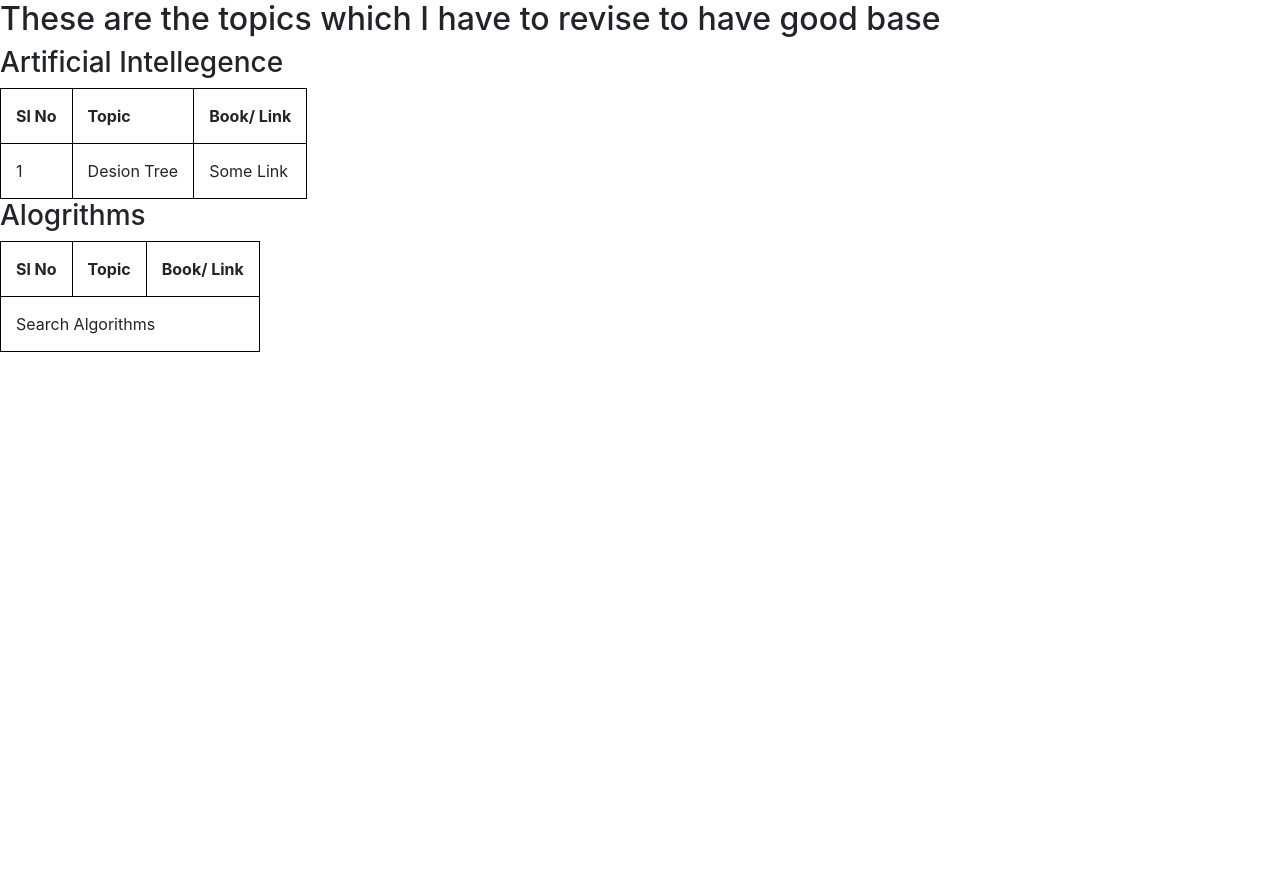
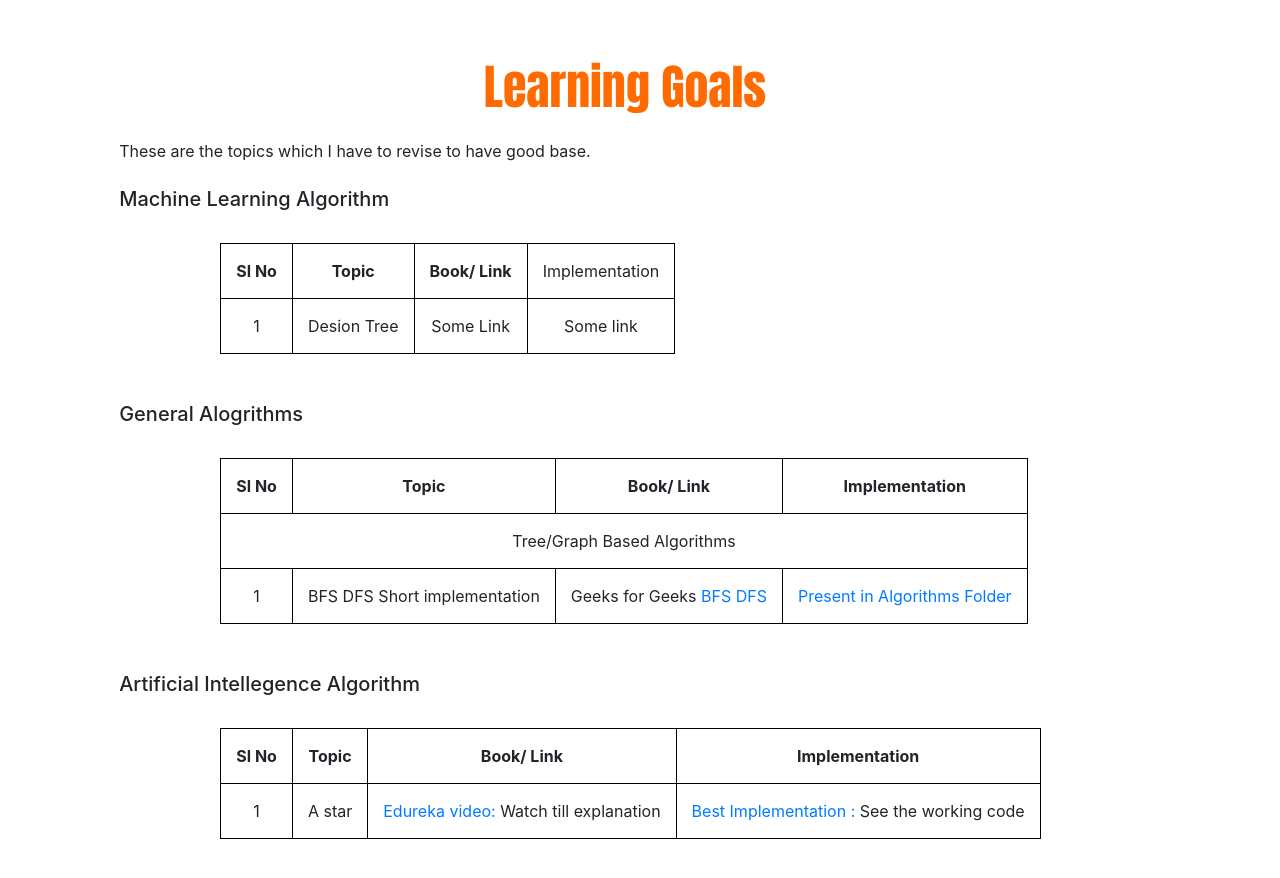
Before and after one commit to prabhatks12/prabhatks12.github.io, a plain HTML site: page learningGoals.html in a window 1280 px wide. Before the commit the page ends 800 px from the top, so only its background shows below. Drawn offline with nearby package versions, Linux system fonts and the light colour scheme.

Commit message:
Algorithms text added, table modified

```diff
--- a/css/style.css
+++ b/css/style.css
@@ -101,4 +101,6 @@ table, th, td {
   border: 1px solid black;
   border-collapse: collapse;
   padding: 15px;
+  margin-left: 10%;
+  text-align: center;
 }
--- a/learningGoals.html
+++ b/learningGoals.html
@@ -10,21 +10,52 @@
 
 <body>
 
-<h2>These are the topics which I have to revise to have good base</h2>
+<div class="col-12 row">
 
-<h3>Artificial Intellegence</h3>
+	<div class="col-1"> </div>
 
-<table>
-    <tr> <th>Sl No</th> <th>Topic</th> <th>Book/ Link </th> </tr>
-    <tr> <td>1</td> <td>Desion Tree</td> <td>Some Link </td> </tr>
-</table>
+	<div class="col-10">
+		<p class="heading_text"> Learning Goals </p>
+		These are the topics which I have to revise to have good base.
+		<br><br>
 
-<h3>Alogrithms</h3>
+		<h5>Machine Learning Algorithm</h5>
+		<br>
+		<table>
+		    <tr> <th>Sl No</th> <th>Topic</th> <th>Book/ Link </th> <td>Implementation</td> </tr>
+		    <tr> <td>1</td> <td>Desion Tree</td> <td>Some Link </td> <td> Some link</td> </tr>
+		</table>
 
-<table>
-    <tr> <th>Sl No</th> <th>Topic</th> <th>Book/ Link </th> </tr>
-    <tr> <td colspan="3"> Search Algorithms </td> </tr>
-</table>
+		<br><br>
+		<h5>General Alogrithms</h5>
+		<br>
+		<table>
+			<tr> <th>Sl No</th> <th>Topic</th> <th>Book/ Link </th> <th>Implementation</th> </tr>
+		    <tr> <td colspan="4"> Tree/Graph Based Algorithms </td> </tr>
+			<tr> <td> 1 </td> <td> BFS DFS Short implementation</td>
+				 <td> Geeks for Geeks <a href="https://www.geeksforgeeks.org/breadth-first-search-or-bfs-for-a-graph/"> BFS </a> <a href="https://www.geeksforgeeks.org/depth-first-search-or-dfs-for-a-graph/"> DFS </a></td>
+				 <td> <a href="algorithms/basicAlgorithms/BfsDfs_Basic.txt"> Present in Algorithms Folder </a></td>
+			</tr>
+		</table>
+
+		<br><br>
+		<h5>Artificial Intellegence Algorithm</h5>
+		<br>
+		<table>
+		    <tr> <th>Sl No</th> <th>Topic</th> <th>Book/ Link </th> <th>Implementation</th> </tr>
+		    <tr>
+				<td>1</td> <td>A star</td>
+				<td> <a href="https://www.youtube.com/watch?v=amlkE0g-YFU&ab_channel=edureka%21"> Edureka video: </a> Watch till explanation </td>
+				<td> <a href=" https://www.annytab.com/a-star-search-algorithm-in-python/"> Best Implementation : </a> See the working code</td>
+			</tr>
+		</table>
+
+		<br><br>
+	</div>
+
+	<div class="col-1"> </div>
+
+</div>
 
 </body>
 </html>
```
Also changed, not shown: algorithms/basicAlgorithms/BfsDfs_Basic.txt (added).
